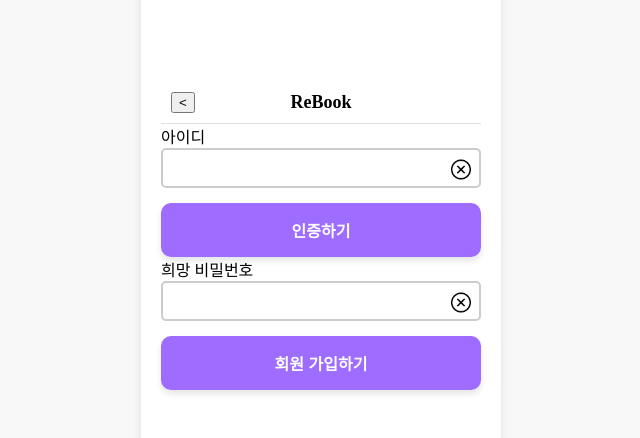
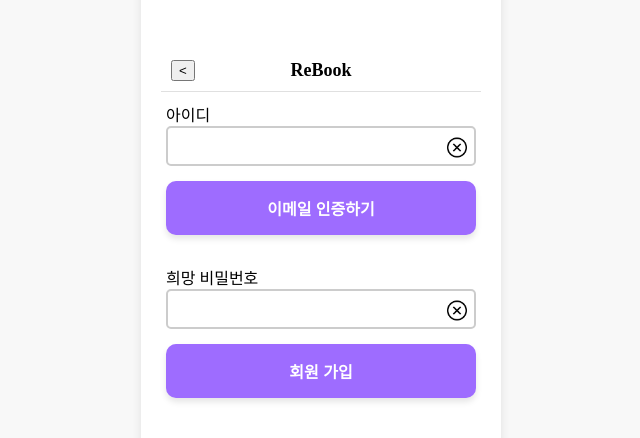
Before and after one commit to 5-ReBook/ReBook_FE, a React (Vite) app: page /signupform in a window 1280 px wide. Shown: the part 164-602 px from the top of the page, without its empty margins (319-959 px from the left). Built offline with nearby package versions, Linux system fonts and the light colour scheme.

Commit message:
feature : 회원가입 페이지 구현, axios CORS 문제 해결 후 테스트 필요

```diff
--- a/src/pages/Signup/SignupForm.jsx
+++ b/src/pages/Signup/SignupForm.jsx
@@ -1,80 +1,160 @@
 import React, { useState } from 'react';
+import axios from 'axios';
 import MembersLayout from '../../components/Layouts/MembersLayout';
 import InputFieldWithButton from '../../components/Common/InputFieldWithButton';
 import Button from '../../components/Button';
 import { validateUsername, validatePassword } from '../../utils/validation';
+import './styles/SignupForm.css';
 
-// TODO 레이아웃 확인을 위해 기본 틀만 추가함
-// 추후 이슈로 signupForm 작업 필요.
-const SignupForm = () => {
+function SignupForm() {
   const [username, setUsername] = useState('');
   const [password, setPassword] = useState('');
-    const [error, setError] = useState('');
+  const [usernameError, setUsernameError] = useState('');
+  const [passwordError, setPasswordError] = useState('');
+  const [isEmailSent, setIsEmailSent] = useState(false);
+  const [authNumber, setAuthNumber] = useState('');
 
-    const handleSignup = () => {
-      const usernameError = validateUsername(username);
-      const passwordError = validatePassword(password);
+  const handleUsernameChange = e => {
+    const newUsername = e.target.value;
+    setUsername(newUsername);
 
-      if (usernameError) {
-        setError(usernameError);
-        return;
-      }
-
-      if (passwordError) {
-        setError(passwordError);
-        return;
-      }
-
-      // 회원가입 로직을 여기에 추가하세요.
-      console.log('회원가입:', { username, password });
-      setError(''); // 에러 메시지를 초기화
+    const validationError = validateUsername(newUsername);
+    setUsernameError(validationError);
   };
 
-    const handleUsernameChange = (e) => {
-      setUsername(e.target.value);
-      setError(''); // 입력이 바뀔 때마다 에러 메시지를 초기화
+  const handlePasswordChange = e => {
+    const newPassword = e.target.value;
+    setPassword(newPassword);
+
+    const validationError = validatePassword(newPassword);
+    setPasswordError(validationError);
   };
 
-    const handlePasswordChange = (e) => {
-      setPassword(e.target.value);
-      setError(''); // 입력이 바뀔 때마다 에러 메시지를 초기화
+  const clearUsername = () => {
+    setUsername(''); // username 필드를 비웁니다.
+    setUsernameError(''); // 에러 메시지를 초기화
+  };
+
+  const clearPassword = () => {
+    setPassword(''); // password 필드를 비웁니다.
+    setPasswordError(''); // 에러 메시지를 초기화
+  };
+
+  const handleAuthNumberChange = e => {
+    setAuthNumber(e.target.value);
+  };
+
+  // TODO : CORS 해결하고 다시 해보기
+  /// POST /auth/members/signup/mail
+  const handleEmailVerification = async () => {
+    try {
+      await axios.post('http://localhost/auth/members/signup/mail', {
+        username,
+      });
+      alert('이메일 인증을 보냈습니다. 이메일을 확인해 주세요!');
+      setIsEmailSent(true);
+    } catch (error) {
+      console.error('이메일 인증 요청 중 오류 발생:', error);
+      alert('이메일 인증 요청 중 오류가 발생했습니다.');
+    }
+  };
+
+  // TODO : CORS 해결하고 다시 해보기
+  // POST /auth/members/signup/verify
+  const handleAuthNumberCheck = async () => {
+    try {
+      await axios.post('http://localhost/auth/members/signup/verify', {
+        username,
+        password,
+        code: authNumber,
+      });
+      alert('인증번호가 확인되었습니다.');
+    } catch (error) {
+      console.error('인증번호 확인 요청 중 오류 발생:', error);
+      alert('인증번호 확인 요청 중 오류가 발생했습니다.');
+    }
+  };
+
+  // TODO : CORS 해결하고 다시 해보기
+  // POST /auth/members/signup
+  const handleSignup = async () => {
+    const usernameValidationError = validateUsername(username);
+    const passwordValidationError = validatePassword(password);
+
+    setUsernameError(usernameValidationError);
+    setPasswordError(passwordValidationError);
+
+    if (!usernameValidationError && !passwordValidationError) {
+      try {
+        await axios.post(
+          'http://localhost/auth/members/signup',
+          { username, password },
+          { withCredentials: true }
+        );
+        alert('회원가입이 완료되었습니다.');
+        setUsernameError('');
+        setPasswordError('');
+      } catch (error) {
+        console.error('회원가입 요청 중 오류 발생:', error);
+        alert('회원가입 요청 중 오류가 발생했습니다.');
+      }
+    }
   };
 
   return (
     <MembersLayout>
-        <div className="signup-form">
-          {error && <div className="error-popup">{error}</div>} {/* 에러 팝업 */}
-
-          <label>아이디</label>
+      <div className="input-group">
+        {/* 아이디 입력 필드 */}
+        {/* eslint-disable-next-line jsx-a11y/label-has-associated-control */}
+        <label className="input-label">
+          아이디
           <InputFieldWithButton
             type="text"
             value={username}
             onChange={handleUsernameChange}
-            onClickHandler={() => {}}
+            onClickHandler={clearUsername}
             buttonImage="src/assets/images/Members/button_x_in_circle.png"
           />
+        </label>
+        {usernameError && <div className="error-message">{usernameError}</div>}
+        <Button text="이메일 인증하기" onClick={handleEmailVerification} />
+      </div>
 
-          <Button
-            text="인증하기"
-            onClick={handleSignup}
+      {isEmailSent && (
+        <div className="input-group">
+          {/* eslint-disable-next-line jsx-a11y/label-has-associated-control */}
+          <label className="input-label">
+            인증번호
+            <InputFieldWithButton
+              type="password"
+              value={authNumber}
+              onChange={handleAuthNumberChange}
+              onClickHandler={() => setAuthNumber('')}
+              buttonImage="src/assets/images/Members/button_x_in_circle.png"
             />
+          </label>
+          <Button text="인증번호 확인" onClick={handleAuthNumberCheck} />
+        </div>
+      )}
 
-          <label>희망 비밀번호</label>
+      <div className="input-group">
+        {/* 비밀번호 입력 필드 */}
+        {/* eslint-disable-next-line jsx-a11y/label-has-associated-control */}
+        <label className="input-label">
+          희망 비밀번호
           <InputFieldWithButton
             type="password"
             value={password}
             onChange={handlePasswordChange}
-            onClickHandler={() => {}}
+            onClickHandler={clearPassword}
             buttonImage="src/assets/images/Members/button_x_in_circle.png"
           />
-
-          <Button
-            text="회원 가입하기"
-            onClick={handleSignup}
-          />
+        </label>
+        {passwordError && <div className="error-message">{passwordError}</div>}
+        <Button text="회원 가입" onClick={handleSignup} />
       </div>
     </MembersLayout>
   );
-  };
+}
 
 export default SignupForm;
--- a/src/pages/Signup/styles/SignupForm.css
+++ b/src/pages/Signup/styles/SignupForm.css
@@ -1,8 +1,17 @@
-.error-popup {
-    background-color: #f8d7da;
-    color: #721c24;
-    padding: 10px;
-    margin-bottom: 15px;
-    border: 1px solid #f5c6cb;
-    border-radius: 4px;
-  }
+.input-group {
+  margin-bottom: 20px;
+  padding: 5px;
+  margin-top: 5px;
+}
+
+.input-label {
+  display: flex;
+  flex-direction: column;
+}
+
+.error-message {
+  color: red;
+  font-size: 12px;
+  margin-top: -10px;
+  margin-bottom: 5px;
+}
```
Lines whose indentation alone changed are shown as unchanged.
